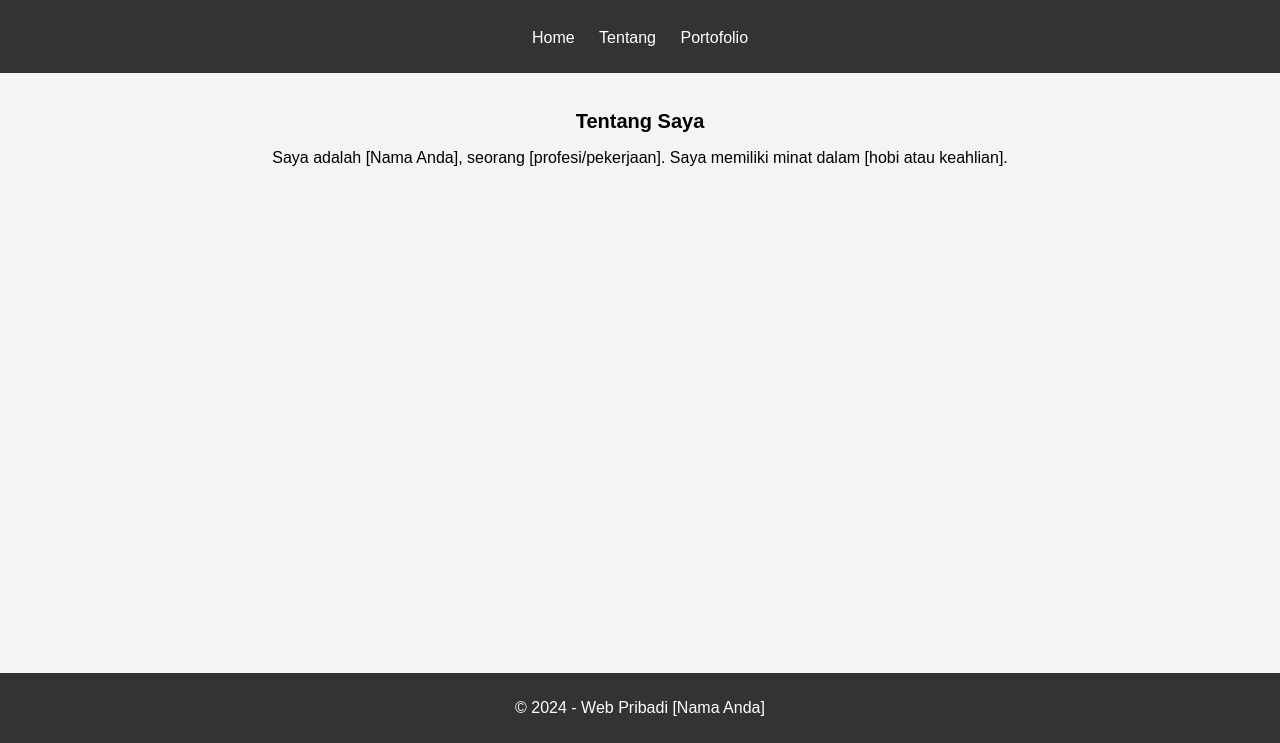
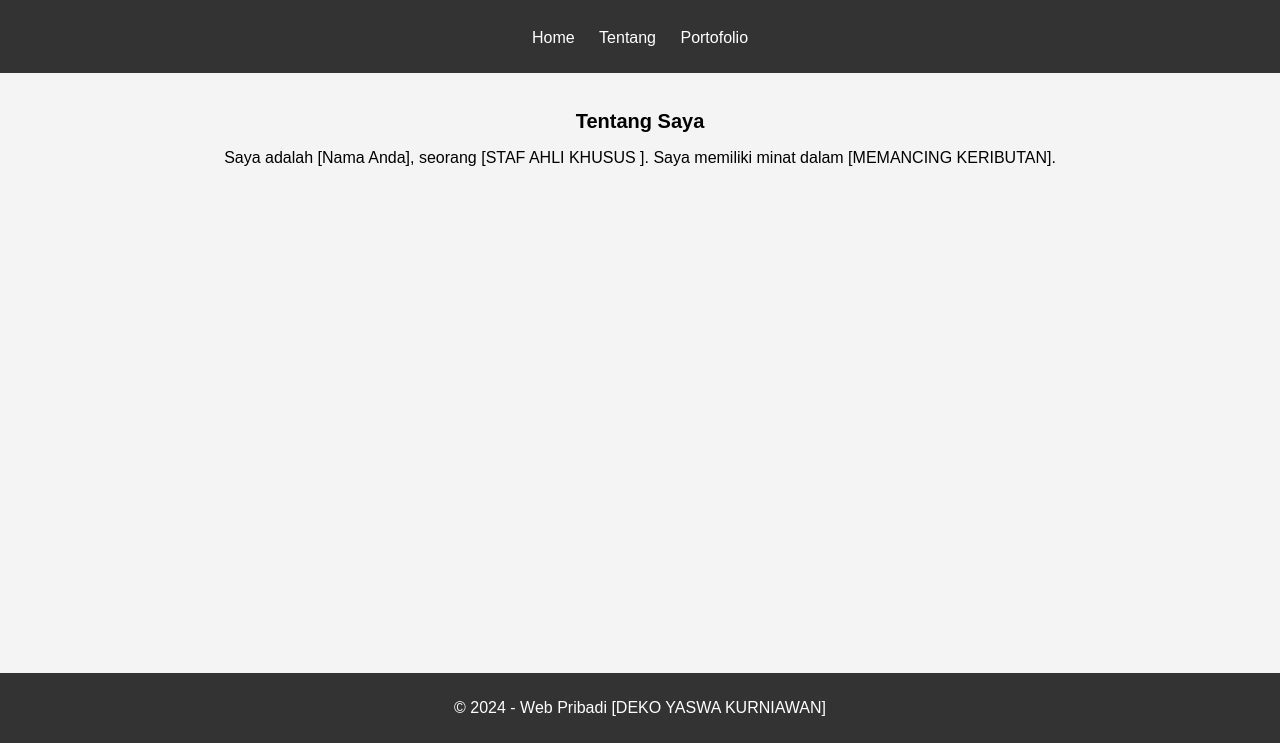
Before and after one commit to dekoyaswakurniawan/dekoyaswakurniawan.github.io, a plain HTML site: page tentang.html in a window 1280 px wide. Shown: the part 57-800 px from the top of the page. Drawn offline with Linux system fonts and the light colour scheme.

Commit message:
Update tentang.html

```diff
--- a/tentang.html
+++ b/tentang.html
@@ -21,12 +21,12 @@
     <main>
         <section>
             <h2>Tentang Saya</h2>
-            <p>Saya adalah [Nama Anda], seorang [profesi/pekerjaan]. Saya memiliki minat dalam [hobi atau keahlian].</p>
+            <p>Saya adalah [Nama Anda], seorang [STAF AHLI KHUSUS ]. Saya memiliki minat dalam [MEMANCING KERIBUTAN].</p>
         </section>
     </main>
 
     <footer>
-        <p>&copy; 2024 - Web Pribadi [Nama Anda]</p>
+        <p>&copy; 2024 - Web Pribadi [DEKO YASWA KURNIAWAN]</p>
     </footer>
 </body>
 </html>
```
